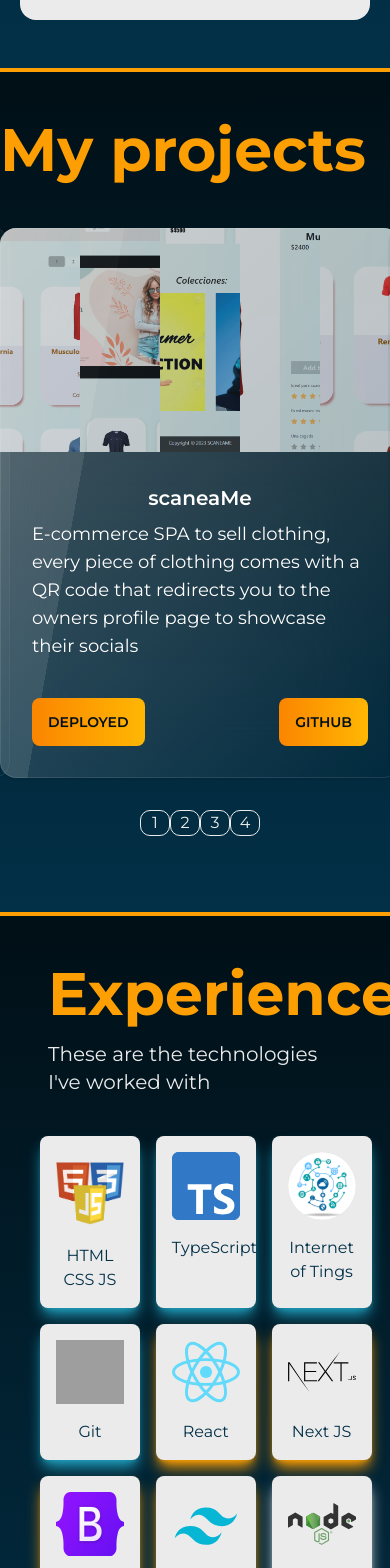
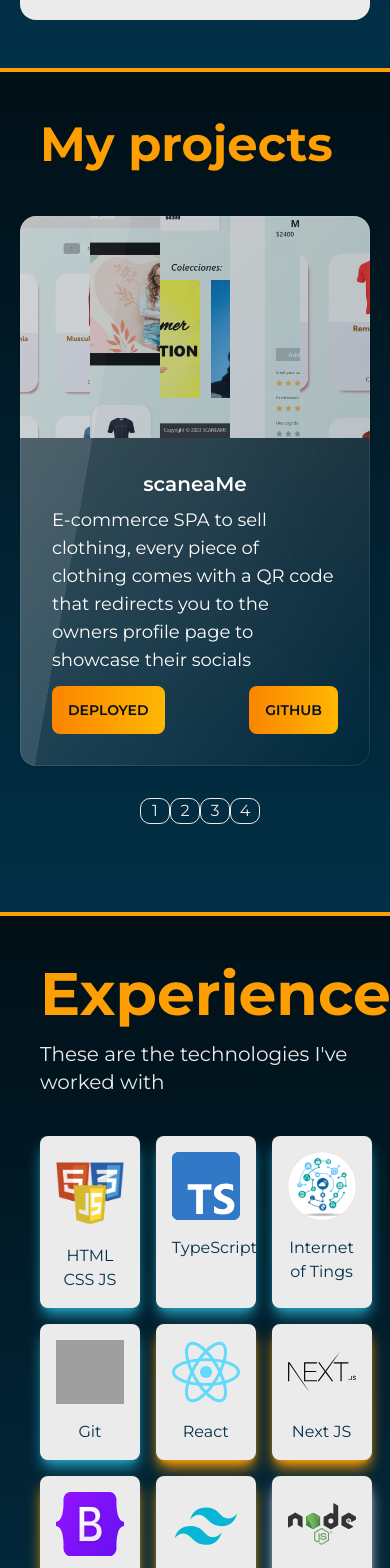
Before and after one commit to OctaNavarro/octa-portfolio, a React (Vite) app: page / in a window 390 px wide. Shown: the part 3500-5068 px from the top of the page. Built offline with nearby package versions, Linux system fonts and the light colour scheme; grey boxes are pictures that could not be loaded.

Commit message:
Margins correct

```diff
--- a/src/components/Contact.jsx
+++ b/src/components/Contact.jsx
@@ -48,7 +48,7 @@ export default function Contact() {
       )}
 
       <div className='flex flex-col justify-center items-center'>
-        <p className='text-6xl font-bold text-orange my-12'>Contact me</p>
+        <p className='text-5xl font-bold text-orange my-10'>Contact me</p>
         <form
           ref={form}
           onSubmit={sendEmail}
--- a/src/components/ProjectCard.jsx
+++ b/src/components/ProjectCard.jsx
@@ -9,7 +9,7 @@ export default function ProjectCard({
   github,
 }) {
   return (
-    <div className='w-[400px] mb-8 mx-auto card xl:w-1/3 xl:min-w-[500px] h-[550px] glass'>
+    <div className='w-[350px] mb-8 mx-auto card xl:w-1/3 xl:min-w-[500px] h-[550px] glass'>
       <figure className='h-56'>
         <Galery imgs={imgs} />
       </figure>
--- a/src/components/Projects.jsx
+++ b/src/components/Projects.jsx
@@ -65,7 +65,7 @@ export default function Projects() {
     >
       <div className='snap-start bg-orange w-full h-1' />
 
-      <div className=' my-12 xl:ml-72 text-6xl font-bold text-orange'>
+      <div className=' my-12 px-10 xl:ml-72 text-5xl font-bold text-orange'>
         <h2>My projects</h2>
       </div>
 
--- a/src/components/Stack.jsx
+++ b/src/components/Stack.jsx
@@ -14,7 +14,7 @@ export default function Stack() {
 
       <div className='max-w-screen-xl'>
         <div>
-        <div className='mx-12 md:ml-56 flex flex-col justify-center mt-12'>
+        <div className='mx-10 md:ml-56 flex flex-col justify-center mt-12'>
           <p className='text-6xl font-bold text-orange'>
             Experience
           </p>
```
